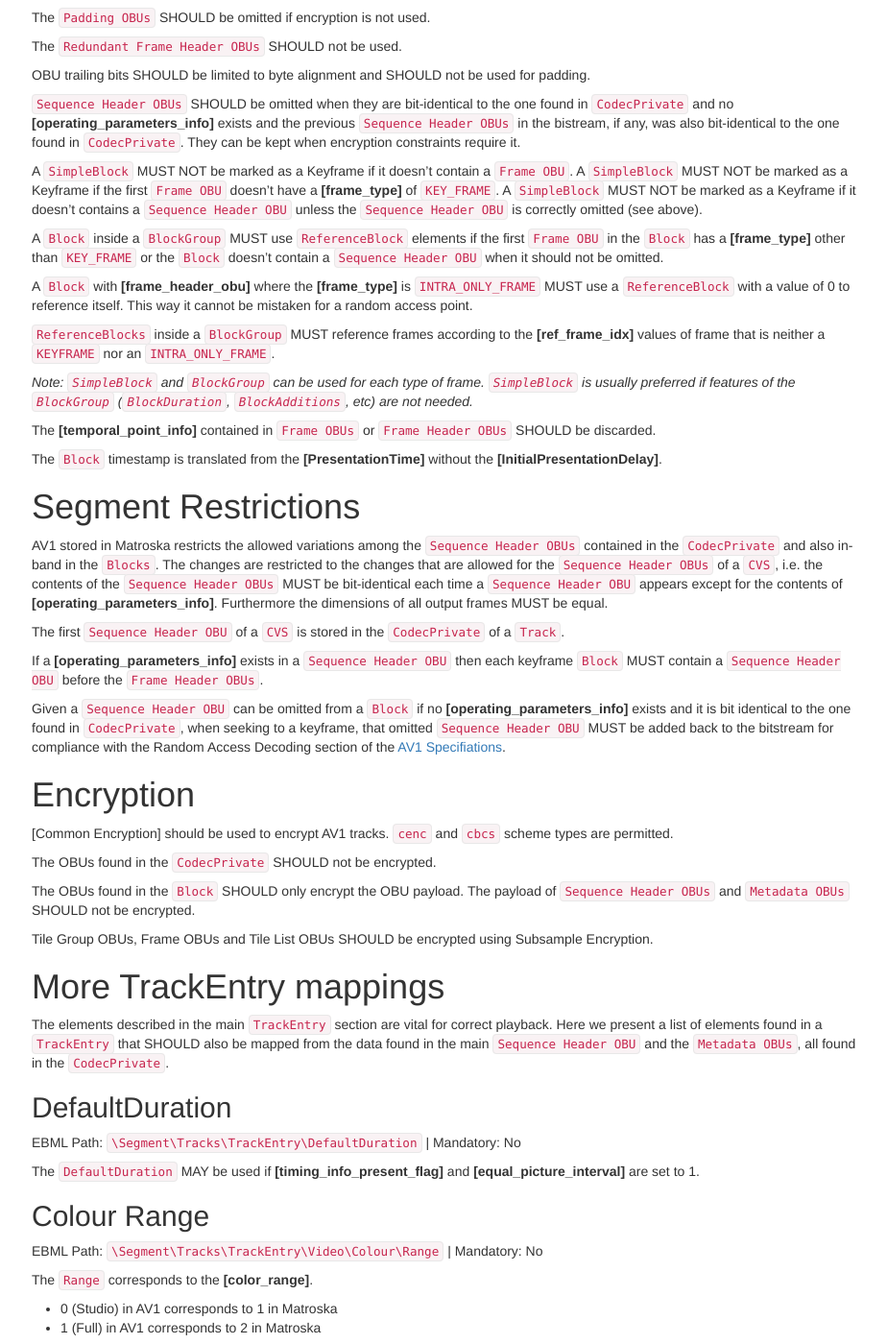
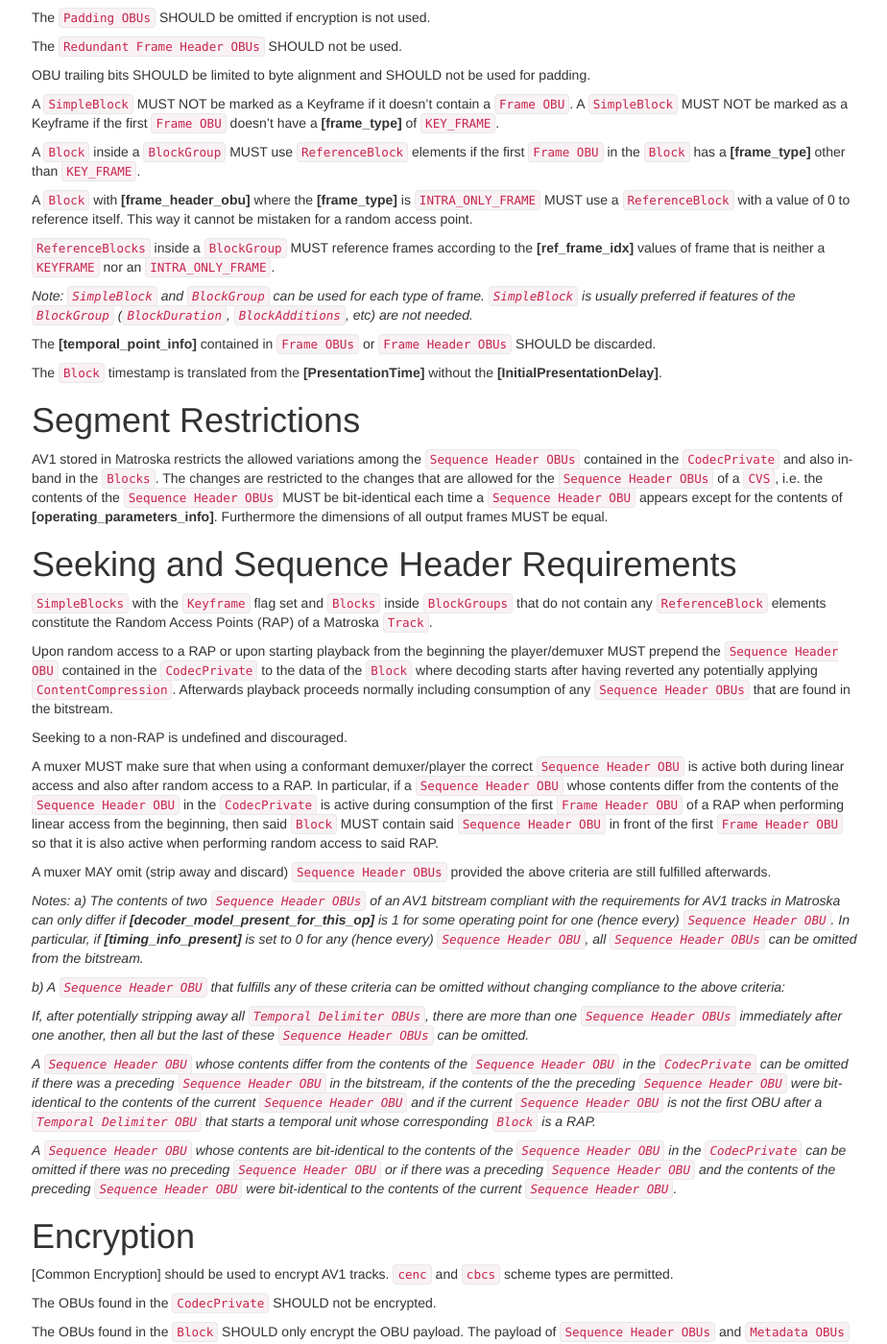
Before and after one commit to ietf-wg-cellar/matroska-specification, a Jekyll site: the page built from codec/av1.md, in a window 1280 px wide and 1400 px high, scrolled down 2281 px. Shown: the whole window at 96% size, without its empty margins (272-1196 px from the left). Built offline with Jekyll 4.4.1, drawn with Linux system fonts in a browser that asks for light colours; our own code applies the rules of GitHub Pages for plain Markdown files.

Commit message:
av1: Rewrite Sequence Header rules
The new version is based upon the availability of the right Sequence
Header and not upon whether certain flags are 0 or 1. This also allows
to omit unnecessary Sequence Headers.

```diff
--- a/codec/av1.md
+++ b/codec/av1.md
@@ -87,11 +87,9 @@ The `Redundant Frame Header OBUs` SHOULD not be used.
 
 OBU trailing bits SHOULD be limited to byte alignment and SHOULD not be used for padding.
 
-`Sequence Header OBUs` SHOULD be omitted when they are bit-identical to the one found in `CodecPrivate` and no __[operating_parameters_info]__ exists and the previous `Sequence Header OBUs` in the bistream, if any, was also bit-identical to the one found in `CodecPrivate`. They can be kept when encryption constraints require it.
+A `SimpleBlock` MUST NOT be marked as a Keyframe if it doesn't contain a `Frame OBU`. A `SimpleBlock` MUST NOT be marked as a Keyframe if the first `Frame OBU` doesn't have a __[frame_type]__ of `KEY_FRAME`.
 
-A `SimpleBlock` MUST NOT be marked as a Keyframe if it doesn't contain a `Frame OBU`. A `SimpleBlock` MUST NOT be marked as a Keyframe if the first `Frame OBU` doesn't have a __[frame_type]__ of `KEY_FRAME`. A `SimpleBlock` MUST NOT be marked as a Keyframe if it doesn't contains a `Sequence Header OBU` unless the `Sequence Header OBU` is correctly omitted (see above).
-
-A `Block` inside a `BlockGroup` MUST use `ReferenceBlock` elements if the first `Frame OBU` in the `Block` has a __[frame_type]__ other than `KEY_FRAME` or the `Block` doesn't contain a `Sequence Header OBU` when it should not be omitted.
+A `Block` inside a `BlockGroup` MUST use `ReferenceBlock` elements if the first `Frame OBU` in the `Block` has a __[frame_type]__ other than `KEY_FRAME`.
 
 A `Block` with __[frame_header_obu]__ where the __[frame_type]__  is `INTRA_ONLY_FRAME` MUST use a `ReferenceBlock` with a value of 0 to reference itself. This way it cannot be mistaken for a random access point.
 
@@ -108,12 +106,28 @@ The `Block` timestamp is translated from the __[PresentationTime]__ without the
 
 AV1 stored in Matroska restricts the allowed variations among the `Sequence Header OBUs` contained in the `CodecPrivate` and also in-band in the `Blocks`. The changes are restricted to the changes that are allowed for the `Sequence Header OBUs` of a `CVS`, i.e. the contents of the `Sequence Header OBUs` MUST be bit-identical each time a `Sequence Header OBU` appears except for the contents of __[operating_parameters_info]__. Furthermore the dimensions of all output frames MUST be equal.
 
-The first `Sequence Header OBU` of a `CVS` is stored in the `CodecPrivate` of a `Track`.
 
-If a __[operating_parameters_info]__ exists in a `Sequence Header OBU` then each keyframe `Block` MUST contain a `Sequence Header OBU` before the `Frame Header OBUs`.
+# Seeking and Sequence Header Requirements
 
-Given a `Sequence Header OBU` can be omitted from a `Block` if no __[operating_parameters_info]__ exists and it is bit identical to the one found in `CodecPrivate`, when seeking to a keyframe, that omitted `Sequence Header OBU` MUST be added back to the bitstream for compliance with the Random Access Decoding section of the [AV1 Specifiations](#av1-specifications).
+`SimpleBlocks` with the `Keyframe` flag set and `Blocks` inside `BlockGroups` that do not contain any `ReferenceBlock` elements constitute the Random Access Points (RAP) of a Matroska `Track`.
 
+Upon random access to a RAP or upon starting playback from the beginning the player/demuxer MUST prepend the `Sequence Header OBU` contained in the `CodecPrivate` to the data of the `Block` where decoding starts after having reverted any potentially applying `ContentCompression`. Afterwards playback proceeds normally including consumption of any `Sequence Header OBUs` that are found in the bitstream.
+
+Seeking to a non-RAP is undefined and discouraged.
+
+A muxer MUST make sure that when using a conformant demuxer/player the correct `Sequence Header OBU` is active both during linear access and also after random access to a RAP. In particular, if a `Sequence Header OBU` whose contents differ from the contents of the `Sequence Header OBU` in the `CodecPrivate` is active during consumption of the first `Frame Header OBU` of a RAP when performing linear access from the beginning, then said `Block` MUST contain said `Sequence Header OBU` in front of the first `Frame Header OBU` so that it is also active when performing random access to said RAP.
+
+A muxer MAY omit (strip away and discard) `Sequence Header OBUs` provided the above criteria are still fulfilled afterwards.
+
+*Notes: a) The contents of two `Sequence Header OBUs` of an AV1 bitstream compliant with the requirements for AV1 tracks in Matroska can only differ if __[decoder_model_present_for_this_op]__ is 1 for some operating point for one (hence every) `Sequence Header OBU`. In particular, if __[timing_info_present]__ is set to 0 for any (hence every) `Sequence Header OBU`, all `Sequence Header OBUs` can be omitted from the bitstream.*
+
+*b) A `Sequence Header OBU` that fulfills any of these criteria can be omitted without changing compliance to the above criteria:*
+
+*If, after potentially stripping away all `Temporal Delimiter OBUs`, there are more than one `Sequence Header OBUs` immediately after one another, then all but the last of these `Sequence Header OBUs` can be omitted.*
+
+*A `Sequence Header OBU` whose contents differ from the contents of the `Sequence Header OBU` in the `CodecPrivate` can be omitted if there was a preceding `Sequence Header OBU` in the bitstream, if the contents of the the preceding `Sequence Header OBU` were bit-identical to the contents of the current `Sequence Header OBU` and if the current `Sequence Header OBU` is not the first OBU after a `Temporal Delimiter OBU` that starts a temporal unit whose corresponding `Block` is a RAP.*
+
+*A `Sequence Header OBU` whose contents are bit-identical to the contents of the `Sequence Header OBU` in the `CodecPrivate` can be omitted if there was no preceding `Sequence Header OBU` or if there was a preceding `Sequence Header OBU` and the contents of the preceding `Sequence Header OBU` were bit-identical to the contents of the current `Sequence Header OBU`.*
 
 # Encryption
 
```
